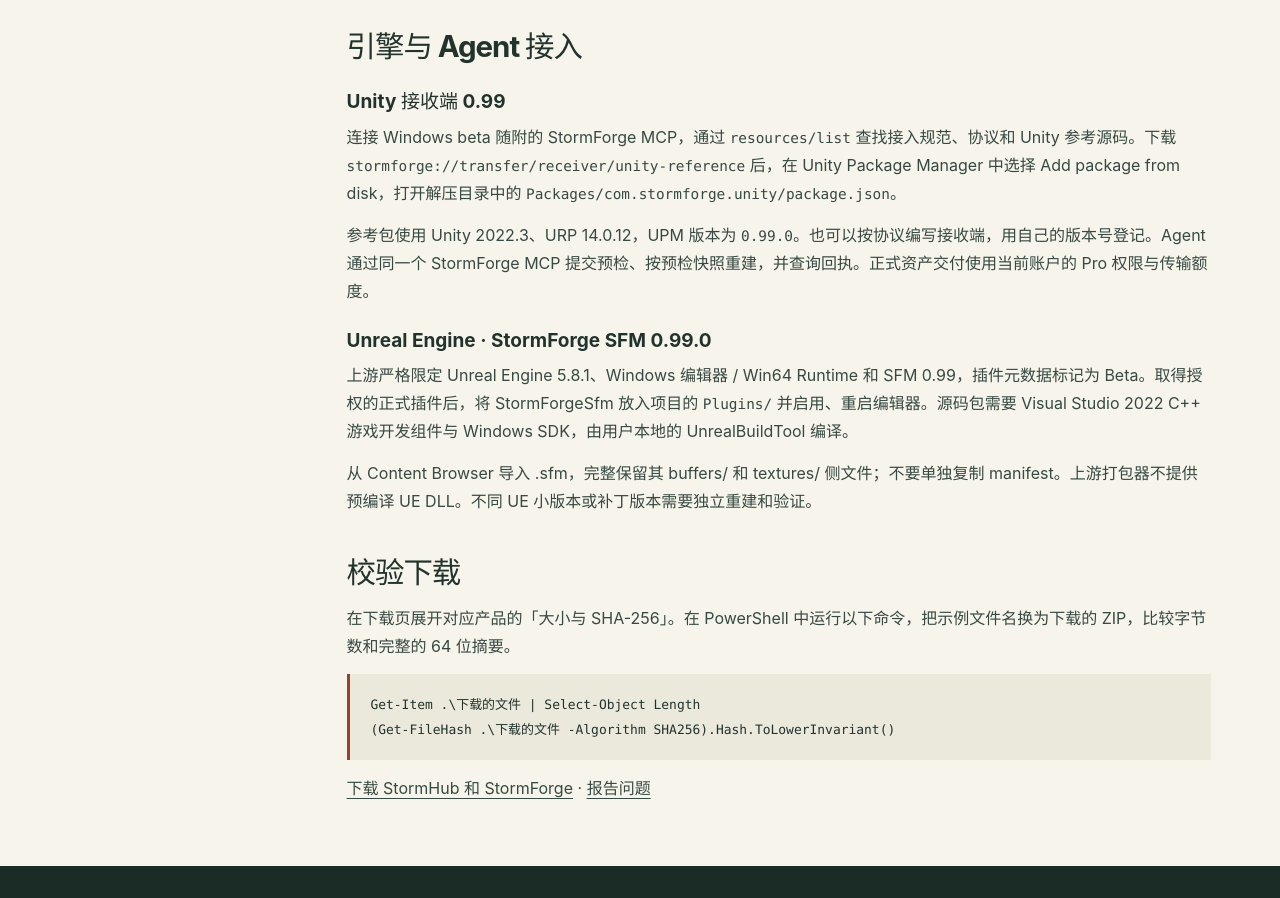
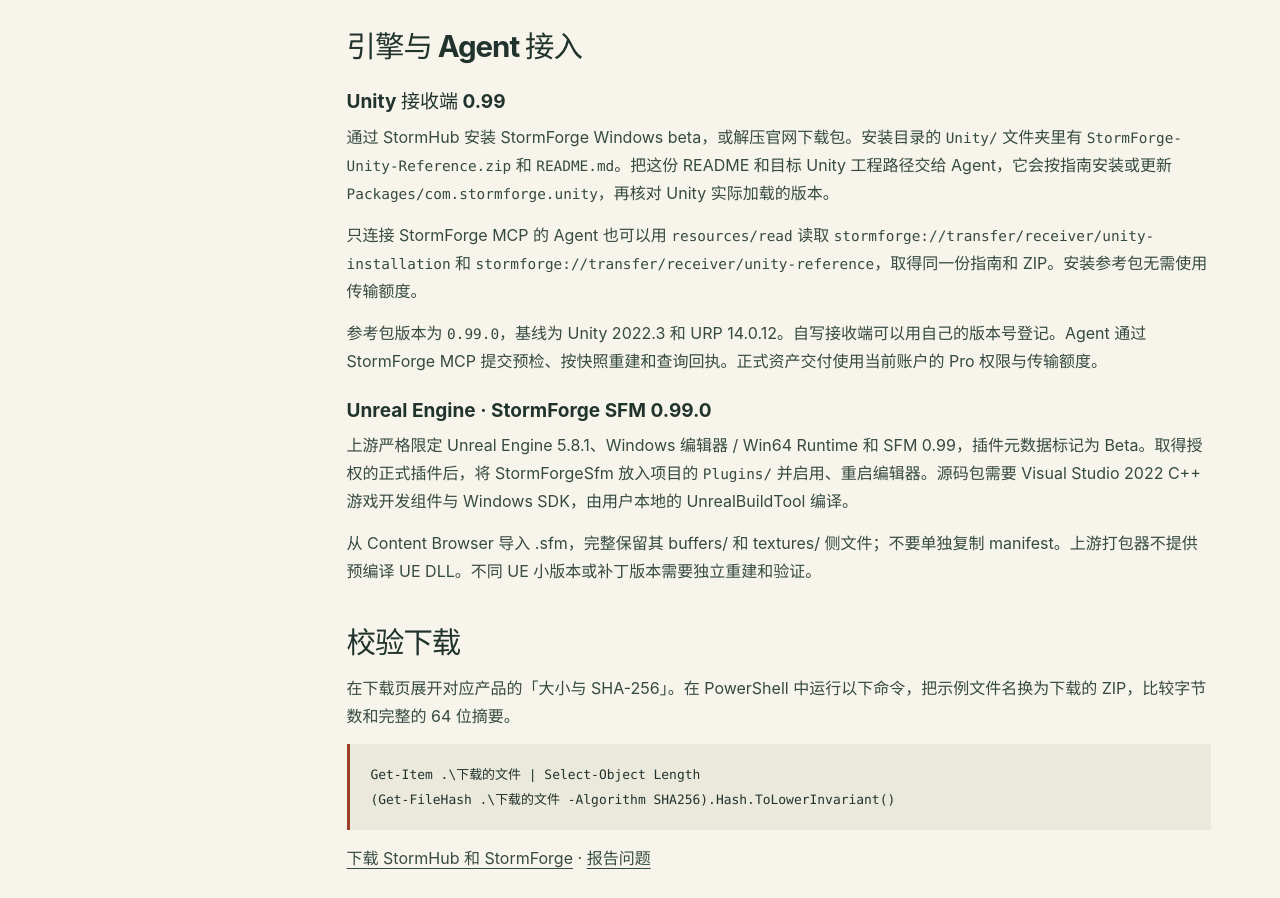
Before and after one commit to vincentely/StormForge-Toolkit, an Astro site: page /docs in a window 1280 px wide. Shown: the part 1120-2018 px from the top of the page. Built offline with nearby package versions, Linux system fonts and the light colour scheme; Astro itself is replaced by a stand-in of ours.

Commit message:
Publish November 25 Windows beta and document the bundled Unity receiver

```diff
--- a/src/pages/docs.astro
+++ b/src/pages/docs.astro
@@ -22,7 +22,7 @@ import Layout from '../layouts/Layout.astro';
     <li>在预览中观察模型、材质和可用动作。引擎集成的可用范围取决于对应产品版本和账号授权。</li>
   </ol>
 <h2 id="integrations">引擎与 Agent 接入</h2>
-<h3 id="unity">Unity 接收端 0.99</h3><p>连接 Windows beta 随附的 StormForge MCP，通过 <code>resources/list</code> 查找接入规范、协议和 Unity 参考源码。下载 <code>stormforge://transfer/receiver/unity-reference</code> 后，在 Unity Package Manager 中选择 Add package from disk，打开解压目录中的 <code>Packages/com.stormforge.unity/package.json</code>。</p><p>参考包使用 Unity 2022.3、URP 14.0.12，UPM 版本为 <code>0.99.0</code>。也可以按协议编写接收端，用自己的版本号登记。Agent 通过同一个 StormForge MCP 提交预检、按预检快照重建，并查询回执。正式资产交付使用当前账户的 Pro 权限与传输额度。</p>
+<h3 id="unity">Unity 接收端 0.99</h3><p>通过 StormHub 安装 StormForge Windows beta，或解压官网下载包。安装目录的 <code>Unity/</code> 文件夹里有 <code>StormForge-Unity-Reference.zip</code> 和 <code>README.md</code>。把这份 README 和目标 Unity 工程路径交给 Agent，它会按指南安装或更新 <code>Packages/com.stormforge.unity</code>，再核对 Unity 实际加载的版本。</p><p>只连接 StormForge MCP 的 Agent 也可以用 <code>resources/read</code> 读取 <code>stormforge://transfer/receiver/unity-installation</code> 和 <code>stormforge://transfer/receiver/unity-reference</code>，取得同一份指南和 ZIP。安装参考包无需使用传输额度。</p><p>参考包版本为 <code>0.99.0</code>，基线为 Unity 2022.3 和 URP 14.0.12。自写接收端可以用自己的版本号登记。Agent 通过 StormForge MCP 提交预检、按快照重建和查询回执。正式资产交付使用当前账户的 Pro 权限与传输额度。</p>
 <h3 id="unreal">Unreal Engine · StormForge SFM 0.99.0</h3><p>上游严格限定 Unreal Engine 5.8.1、Windows 编辑器 / Win64 Runtime 和 SFM 0.99，插件元数据标记为 Beta。取得授权的正式插件后，将 StormForgeSfm 放入项目的 <code>Plugins/</code> 并启用、重启编辑器。源码包需要 Visual Studio 2022 C++ 游戏开发组件与 Windows SDK，由用户本地的 UnrealBuildTool 编译。</p><p>从 Content Browser 导入 .sfm，完整保留其 buffers/ 和 textures/ 侧文件；不要单独复制 manifest。上游打包器不提供预编译 UE DLL。不同 UE 小版本或补丁版本需要独立重建和验证。</p><h2 id="verify">校验下载</h2><p>在下载页展开对应产品的「大小与 SHA-256」。在 PowerShell 中运行以下命令，把示例文件名换为下载的 ZIP，比较字节数和完整的 64 位摘要。</p><pre><code>Get-Item .\下载的文件 | Select-Object Length
 (Get-FileHash .\下载的文件 -Algorithm SHA256).Hash.ToLowerInvariant()</code></pre><p><a href="/download/">下载 StormHub 和 StormForge</a> · <a href="/contact/">报告问题</a></p></div></div>
 </Layout>
```
Also changed, not shown: docs/content-sources.md (+2 -0 lines), integrations/unity/README.md, release/desktop-windows.json.
